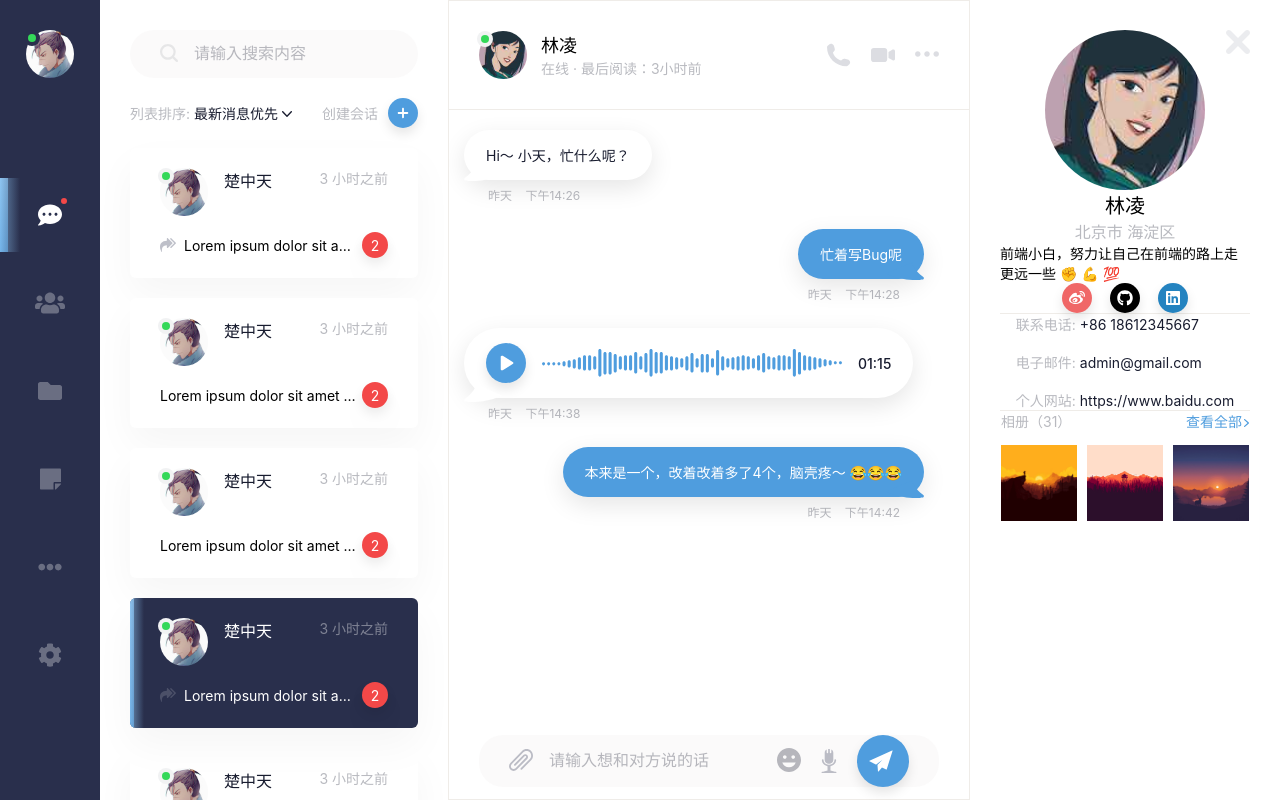
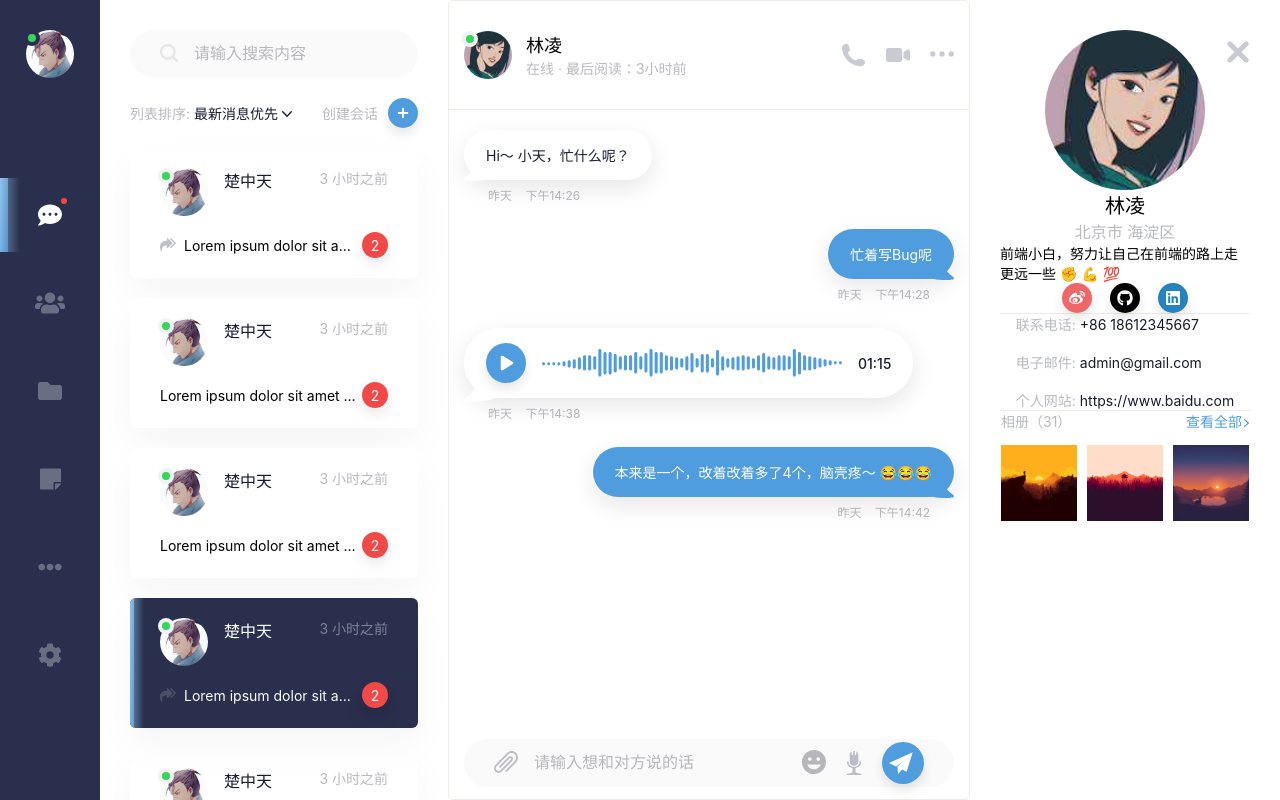
Before and after one commit to TienOUC/React-IM, a React (Create React App) app: page / in a window 1280 px wide. Built offline with nearby package versions, Linux system fonts and the light colour scheme.

Commit message:
样式调整

```diff
--- a/src/components/Conversation/style.js
+++ b/src/components/Conversation/style.js
@@ -7,7 +7,7 @@ const Conversations = styled.div`
     display: flex;
     flex-direction: column;
     align-items: flex-start;
-    width: 100%;
+    width: auto;
     overflow: auto;
     flex: 1;
 
@@ -18,17 +18,17 @@ const Conversations = styled.div`
 
 const MyChatBubble = styled(ChatBubble).attrs({ type: 'mine' })`
     align-self: flex-end;
-    margin-right: 30px;
 `
 
 const StyledConversation = styled.div`
     display: flex;
     flex-direction: column;
     height: 100vh;
+    box-sizing: border-box;
     border: 1px solid ${({ theme }) => theme.gray4};
-
+    border-radius: 5px;
     & > *:last-child{
-        align-self: end;
+        align-self: center;
     }
 `
 
--- a/src/components/Footer/index.js
+++ b/src/components/Footer/index.js
@@ -37,7 +37,7 @@ function Footer ({ children, ...rest }) {
                             />
                         </Popover>
                         <Icon icon={MicrphoneIcon} />
-                        <Button size='52px'>
+                        <Button size='42px'>
                             <Icon
                                 icon={PlaneIcon}
                                 color='#fff'
--- a/src/components/Footer/style.js
+++ b/src/components/Footer/style.js
@@ -18,7 +18,7 @@ const StyledPopoverContent = styled.div`
 `
 
 const StyledFooter = styled.footer`
-    padding: 12px 30px;
+    padding: 12px 15px;
     width: 100%;
 `
 
--- a/src/components/Profile/index.js
+++ b/src/components/Profile/index.js
@@ -79,6 +79,7 @@ function Profile ({
             <Paragraph
                 css={`
                     margin-bottom: 26px;
+                    text-align: center;
                 `}
             >
                 前端小白，努力让自己在前端的路上走更远一些{' '}
--- a/src/components/Profile/style.js
+++ b/src/components/Profile/style.js
@@ -48,10 +48,11 @@ const Photo = styled.img`
     height: 76px;
     object-fit: cover;
 `
-const CloseIcon = styled(Icon).attrs({ opacity: 0.3 })`
+const CloseIcon = styled(Icon).attrs({ opacity: 0.5 })`
     position: absolute;
     right: 30px;
-    top: 30px;
+    top: 40px;
+    transform: scale(.9);
     cursor: pointer;
 `
 
--- a/src/components/TitleBar/index.js
+++ b/src/components/TitleBar/index.js
@@ -25,8 +25,8 @@ function TitleBar ({ children, ...rest }) {
                 </Paragraph>
             </Title>
             <Actions>
-                <Icon opacity={0.4} icon={Call} />
-                <Icon opacity={0.4} icon={Camera} />
+                <Icon opacity={0.5} icon={Call} />
+                <Icon opacity={0.5} icon={Camera} />
                 <Dropdown
                     content={
                         <>
@@ -43,7 +43,7 @@ function TitleBar ({ children, ...rest }) {
                         </>
                     }
                 >
-                    <Icon opacity={0.4} icon={Options} />
+                    <Icon opacity={0.5} icon={Options} />
                 </Dropdown>
 
             </Actions>
--- a/src/components/TitleBar/style.js
+++ b/src/components/TitleBar/style.js
@@ -19,7 +19,7 @@ const Actions = styled.div`
 const StyledTitleBar = styled.div`
     display: grid;
     grid-template-columns: 62px 1fr 112px;
-    padding: 30px;
+    padding: 30px 15px;
     max-height: 110px;
     border-bottom: 1px solid ${({ theme }) => theme.gray4}
 `
```
Also changed, not shown: src/components/MessageList/index.js (indentation only), 2 other files (tests, documents, lock files or other folders).
